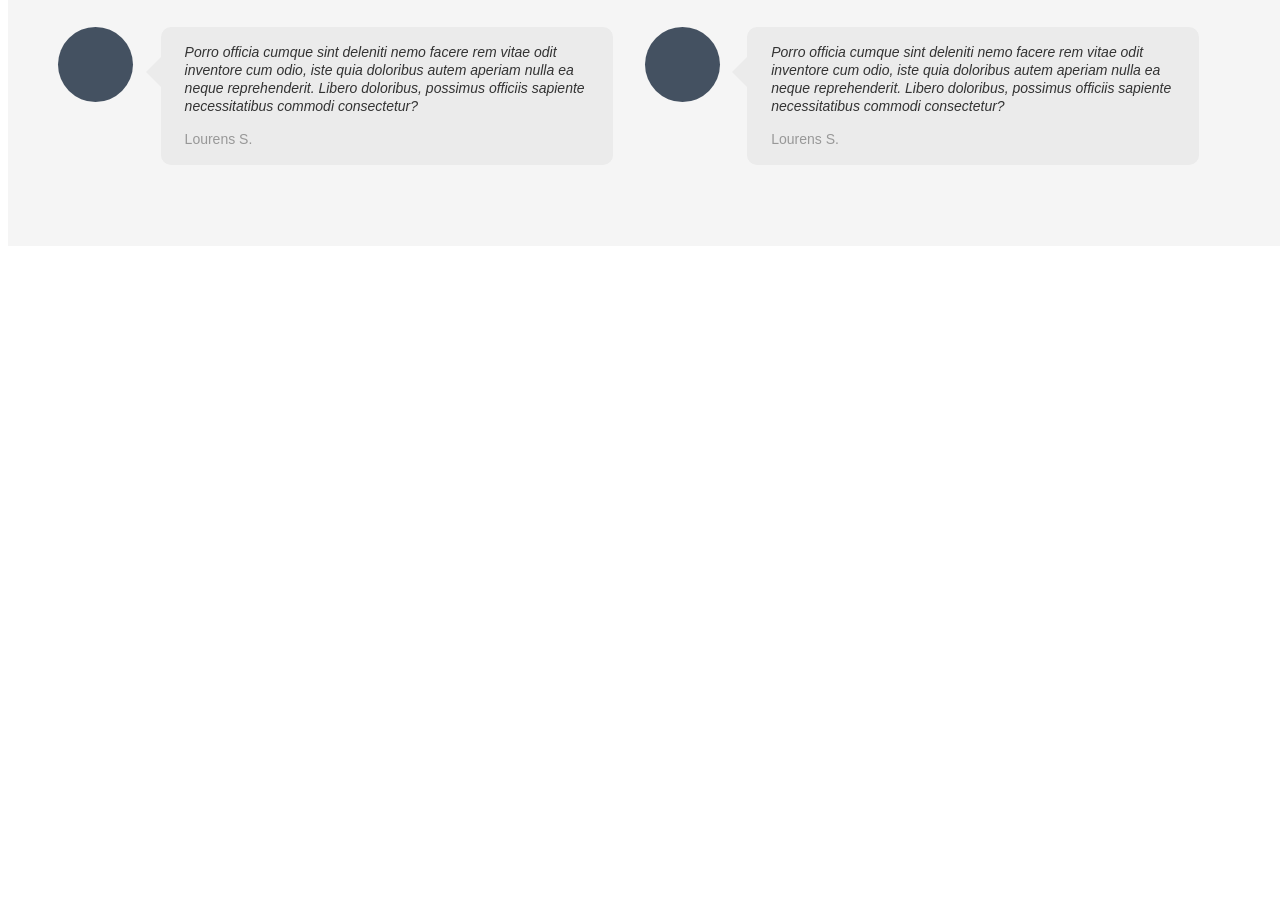
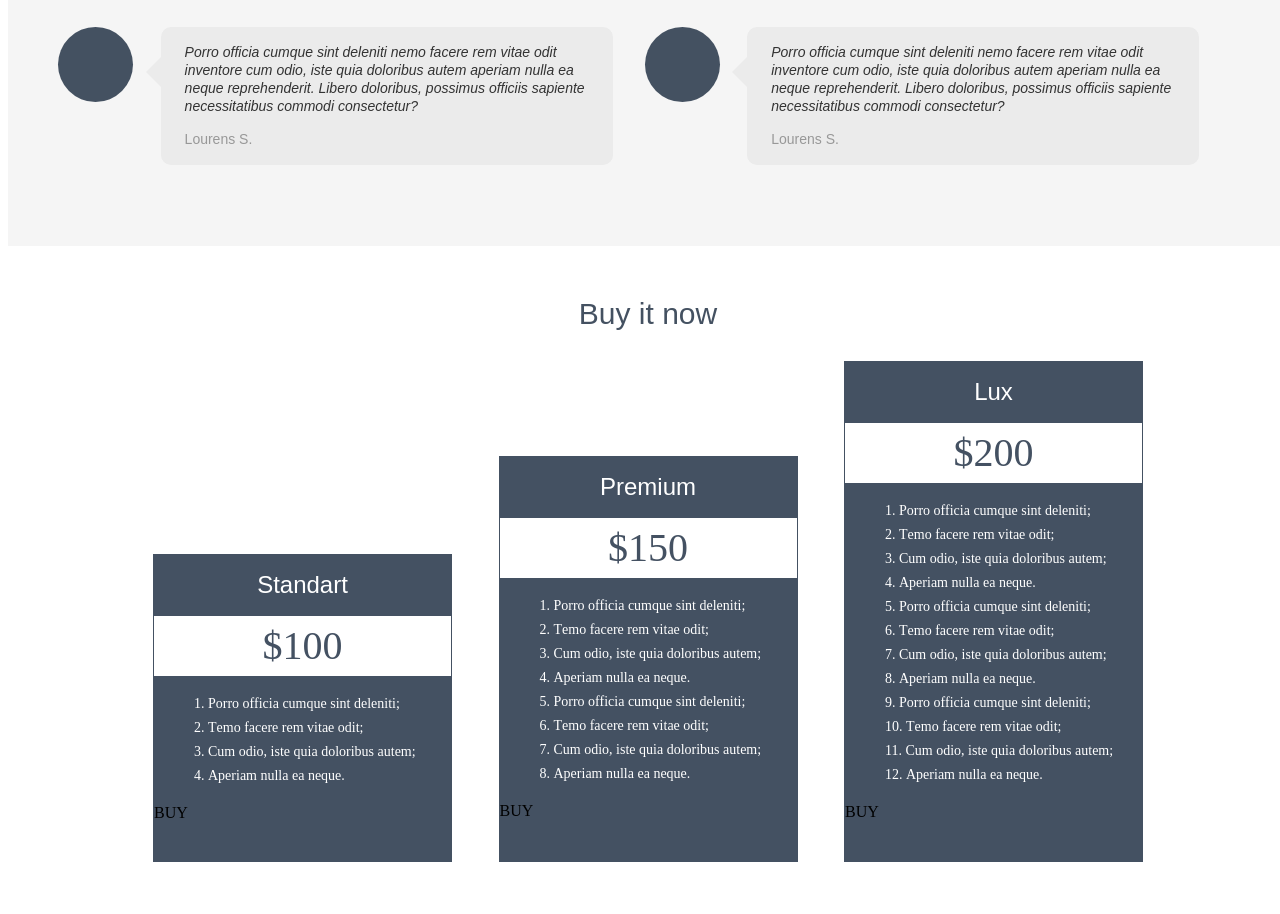
Before and after one commit to Kateechkin/Geekbrains-project, a plain HTML site: page index.html in a window 1280 px wide. Shown: the part 1930-2844 px from the top of the page. Before the commit the page ends 2184 px from the top, so only its background shows below. Drawn offline with Linux system fonts and the light colour scheme; files whose address does not match are found by name.

Commit message:
Сделан 6 блок

```diff
--- a/css/style.css
+++ b/css/style.css
@@ -248,14 +248,16 @@ details[open] .dignity-list-item:before {
     font-size: 30px;
     text-align: center;
 }
+
 .reviews-preview {
     box-sizing: border-box;
     width: 47%;
-     margin: 0 32px 30px 0;
+    margin: 0 32px 30px 0;
     display: flex;
     flex-direction: row;
     justify-content: space-between;
 }
+
 .reviews-preview:nth-child(2) {
     margin-right: 0px;
 }
@@ -305,8 +307,100 @@ details[open] .dignity-list-item:before {
     font-weight: 400;
     line-height: 18px;
 }
+
 .reviews-block {
     width: 100%;
     display: flex;
     flex-wrap: wrap;
 }
+
+.buyitnow {
+    width: 100%;
+    background-color: #ffffff;
+    box-sizing: border-box;
+    padding: 50px 145px 49px 145px;
+    width: 1280px;
+    margin: 0 auto;
+    width: 1280px;
+    display: flex;
+    flex-wrap: wrap;
+    justify-content: space-between;
+
+}
+
+.buyitnow-title {
+    color: #445161;
+    font-family: "Arial";
+    font-size: 30px;
+    font-weight: 400;
+    line-height: 36px;
+    text-align: center;
+    display: block;
+    width: 100%;
+
+
+}
+
+.buyitnow-blok {
+    background-color: #445162;
+    width: 30%;
+    margin: 29px 0 0 0;
+    border: 1px solid #445162;
+}
+
+.buyitnow-blok:nth-child(2) {
+    height: 306px;
+    align-self: flex-end;
+}
+
+.buyitnow-blok:nth-child(3) {
+    height: 404px;
+    align-self: flex-end;
+}
+
+.buyitnow-blok:nth-child(4) {
+    height: 499px;
+    align-self: flex-end;
+}
+
+.buyitnow-title-item {
+    color: #ffffff;
+    font-family: "Arial";
+    font-size: 24px;
+    font-weight: 400;
+    line-height: 30px;
+    text-align: center;
+    margin: 0px;
+    padding: 15px 0 16px 0;
+}
+
+.buyitnow-title-price {
+    background-color: #ffffff;
+    color: #445162;
+    font-family: "Arial MT";
+    font-size: 40px;
+    font-weight: 400;
+    line-height: 30px;
+    display: block;
+    text-align: center;
+    margin: 0px;
+    padding: 15px 0 15px 0;
+}
+
+.buyitnow-list {
+
+}
+
+
+.buyitnow-list-item {
+    color: #ffffff;
+    font-family: "Arial MT";
+    font-size: 14px;
+    font-weight: 400;
+    line-height: 24px;
+    list-style-position: inside;
+}
+
+.buyitnow-clik {
+    text-transform: uppercase;
+}
--- a/index.html
+++ b/index.html
@@ -114,14 +114,14 @@
                             <span class="reviews-text-name">Lourens S.</span>
                         </div>
                     </div>
-                     <div class="reviews-preview">
+                    <div class="reviews-preview">
                         <div class="reviews-curclephoto"></div>
                         <div class="reviews-text-item">
                             <p class="reviews-text-paragraf"><i>Porro officia cumque sint deleniti nemo facere rem vitae odit inventore cum odio, iste quia doloribus autem aperiam nulla ea neque reprehenderit. Libero doloribus, possimus officiis sapiente necessitatibus commodi consectetur?</i></p>
                             <span class="reviews-text-name">Lourens S.</span>
                         </div>
                     </div>
-                     <div class="reviews-preview">
+                    <div class="reviews-preview">
                         <div class="reviews-curclephoto"></div>
                         <div class="reviews-text-item">
                             <p class="reviews-text-paragraf"><i>Porro officia cumque sint deleniti nemo facere rem vitae odit inventore cum odio, iste quia doloribus autem aperiam nulla ea neque reprehenderit. Libero doloribus, possimus officiis sapiente necessitatibus commodi consectetur?</i></p>
@@ -130,6 +130,54 @@
                     </div>
                 </div>
             </section>
+            <section class="buyitnow">
+                <span class="buyitnow-title">Buy it now</span>
+                    <div class="buyitnow-blok">
+                      <h3 class="buyitnow-title-item">Standart</h3>
+                        <span class="buyitnow-title-price">$100</span>
+                        <ol class="buyitnow-list">
+                            <li class="buyitnow-list-item"> Porro officia cumque sint deleniti; </li>
+                            <li class="buyitnow-list-item"> Тemo facere rem vitae odit;</li>
+                            <li class="buyitnow-list-item">Cum odio, iste quia doloribus autem;</li>
+                            <li class="buyitnow-list-item">Aperiam nulla ea neque.</li>
+                        </ol>
+                        <buttom class="buyitnow-clik">buy</buttom>
+                    </div>
+                    <div class="buyitnow-blok">
+                        <h3 class="buyitnow-title-item">Premium</h3>
+                        <span class="buyitnow-title-price">$150</span>
+                        <ol class="buyitnow-list">
+                            <li class="buyitnow-list-item"> Porro officia cumque sint deleniti; </li>
+                            <li class="buyitnow-list-item">  Тemo facere rem vitae odit;</li>
+                            <li class="buyitnow-list-item"> Cum odio, iste quia doloribus autem;</li>
+                            <li class="buyitnow-list-item">Aperiam nulla ea neque.</li>
+                            <li class="buyitnow-list-item">  Porro officia cumque sint deleniti; </li>
+                            <li class="buyitnow-list-item"> Тemo facere rem vitae odit;</li>
+                            <li class="buyitnow-list-item">Cum odio, iste quia doloribus autem;</li>
+                            <li class="buyitnow-list-item">Aperiam nulla ea neque.</li>
+                        </ol>
+                        <buttom class="buyitnow-clik">buy</buttom>
+                    </div>
+                    <div class="buyitnow-blok">
+                        <h3 class="buyitnow-title-item">Lux</h3>
+                        <span class="buyitnow-title-price">$200</span>
+                         <ol class="buyitnow-list">
+                            <li class="buyitnow-list-item"> Porro officia cumque sint deleniti; </li>
+                            <li class="buyitnow-list-item">  Тemo facere rem vitae odit;</li>
+                            <li class="buyitnow-list-item"> Cum odio, iste quia doloribus autem;</li>
+                            <li class="buyitnow-list-item">Aperiam nulla ea neque.</li>
+                            <li class="buyitnow-list-item">  Porro officia cumque sint deleniti; </li>
+                            <li class="buyitnow-list-item"> Тemo facere rem vitae odit;</li>
+                            <li class="buyitnow-list-item">Cum odio, iste quia doloribus autem;</li>
+                            <li class="buyitnow-list-item">Aperiam nulla ea neque.</li>
+                            <li class="buyitnow-list-item"> Porro officia cumque sint deleniti; </li>
+                            <li class="buyitnow-list-item">  Тemo facere rem vitae odit;</li>
+                            <li class="buyitnow-list-item"> Cum odio, iste quia doloribus autem;</li>
+                            <li class="buyitnow-list-item">Aperiam nulla ea neque.</li>
+                        </ol>
+                        <buttom class="buyitnow-clik">buy</buttom>
+                    </div>
+                </section>
         </main>
     </div>
 </body>
```
